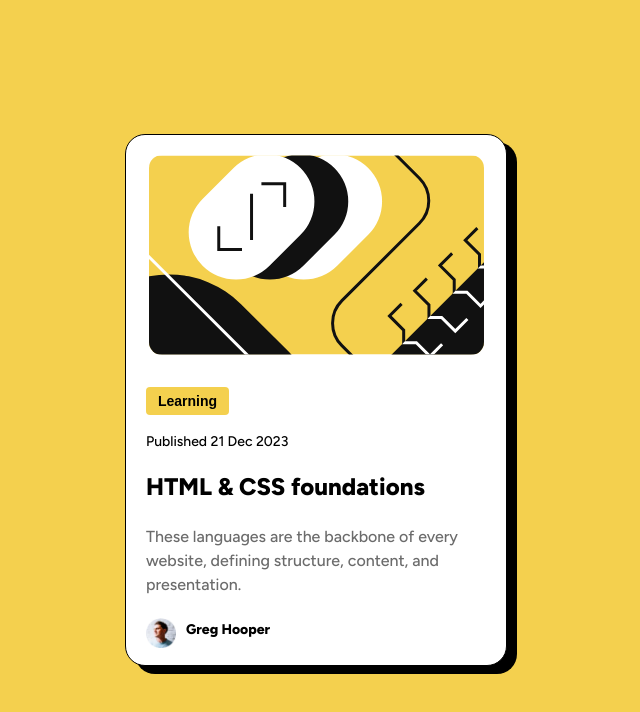
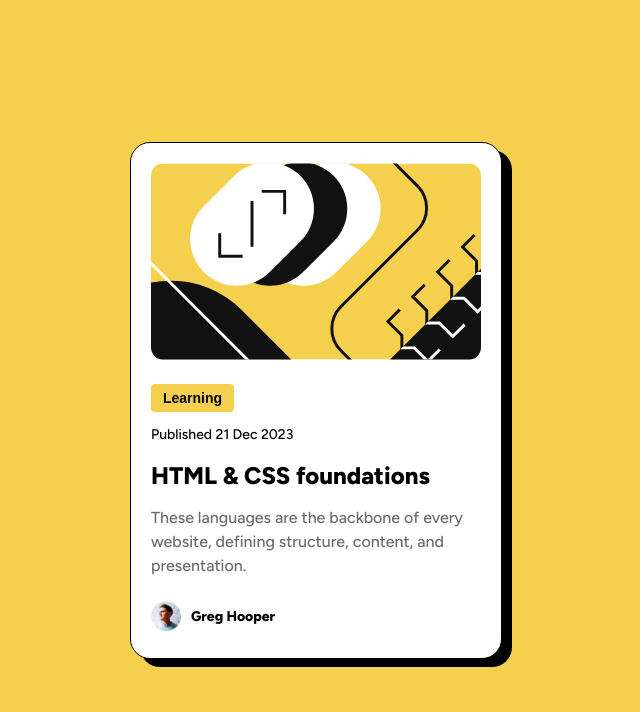
Before and after one commit to ExqueeseMe/blog-card, a plain HTML site: page index.html in a window 1280 px wide. Shown: the whole page, without its empty margins (324-964 px from the left). Drawn offline with Linux system fonts and the light colour scheme.

Commit message:
sizing changes

```diff
--- a/styles.css
+++ b/styles.css
@@ -14,7 +14,7 @@ main {
 }
 
 #illustration {
-    width: 335px;
+    width: 330px;
     border-radius: 13px;
     align-self: center;
 }
@@ -22,20 +22,20 @@ main {
 p {
     font-weight: 500;
     font-size: 0.875rem;
-    margin-top: 0.5rem;
 }
 
 h1 {
     font-size: 1.5rem;
     font-weight: 800;
-    margin-top: 0.5rem;
+    margin-top: 0.25rem;
+    margin-bottom: 0;
 }
 
 .blog-card {
     display: flex;
     flex-direction: column;
-    width: 340px;
-    height: 490px;
+    width: 330px;
+    height: 475px;
     background-color: white;
     border: solid 1px black;
     border-radius: 20px;
@@ -55,10 +55,8 @@ h1 {
 }
 
 .tag {
-
     font-family: sans-serif;
     align-self: flex-start;
-
     justify-self: center;
     height: 30px;
 }
@@ -69,17 +67,18 @@ h1 {
     padding: 6px 12px;
     font-size: 14px;
     font-weight: 700;
-    margin-top: 2rem;
+    margin-top: 1.5rem;
 }
 
 #date {
-    margin-top: 3rem;
+    margin-top: 2.25rem;
 }
 
 #desc {
     color: hsl(0, 0%, 42%);
     font-size: 16px;
     line-height: 1.5;
+    margin-top: 1rem;
 }
 
 #pfp-name {
```
